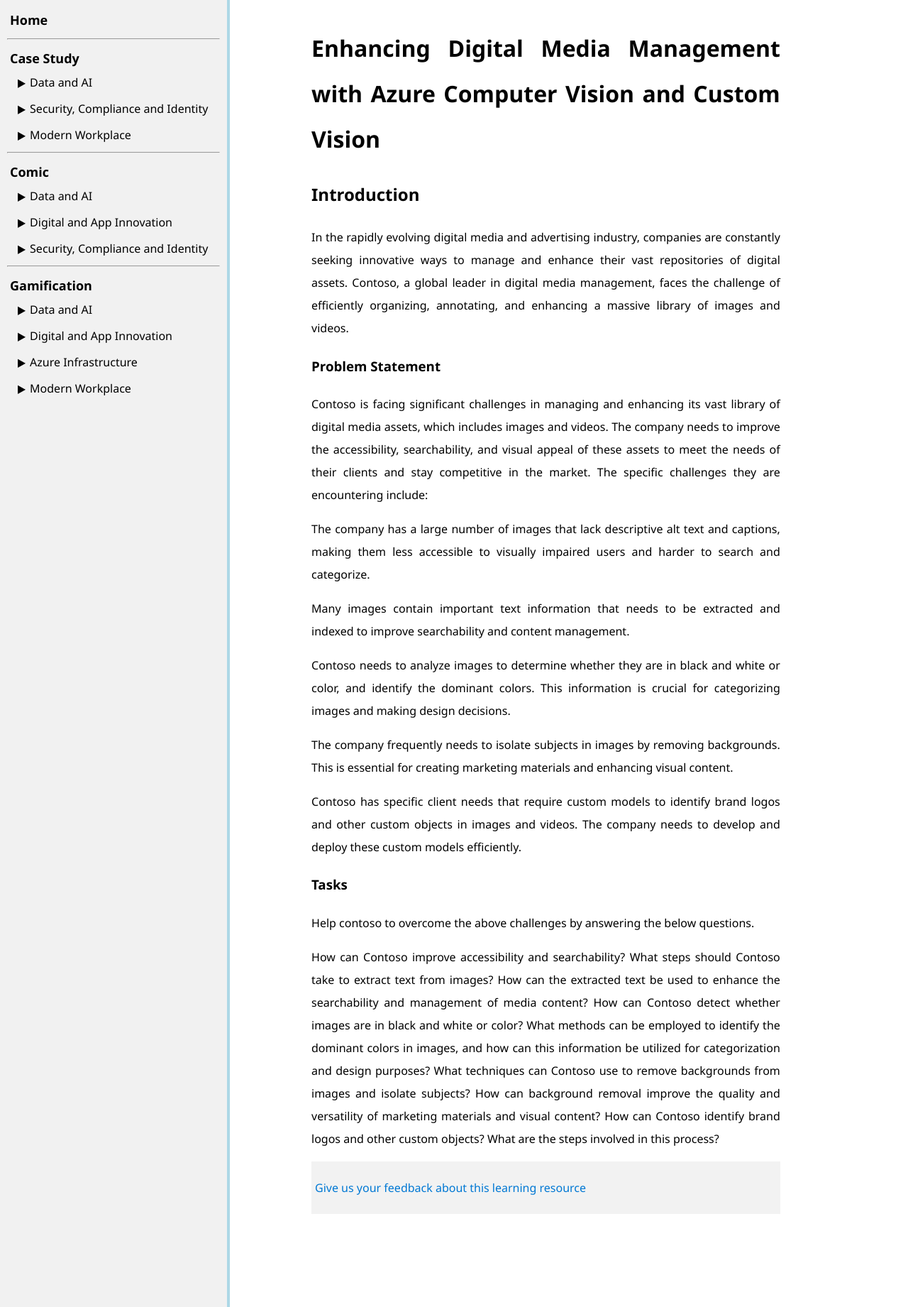
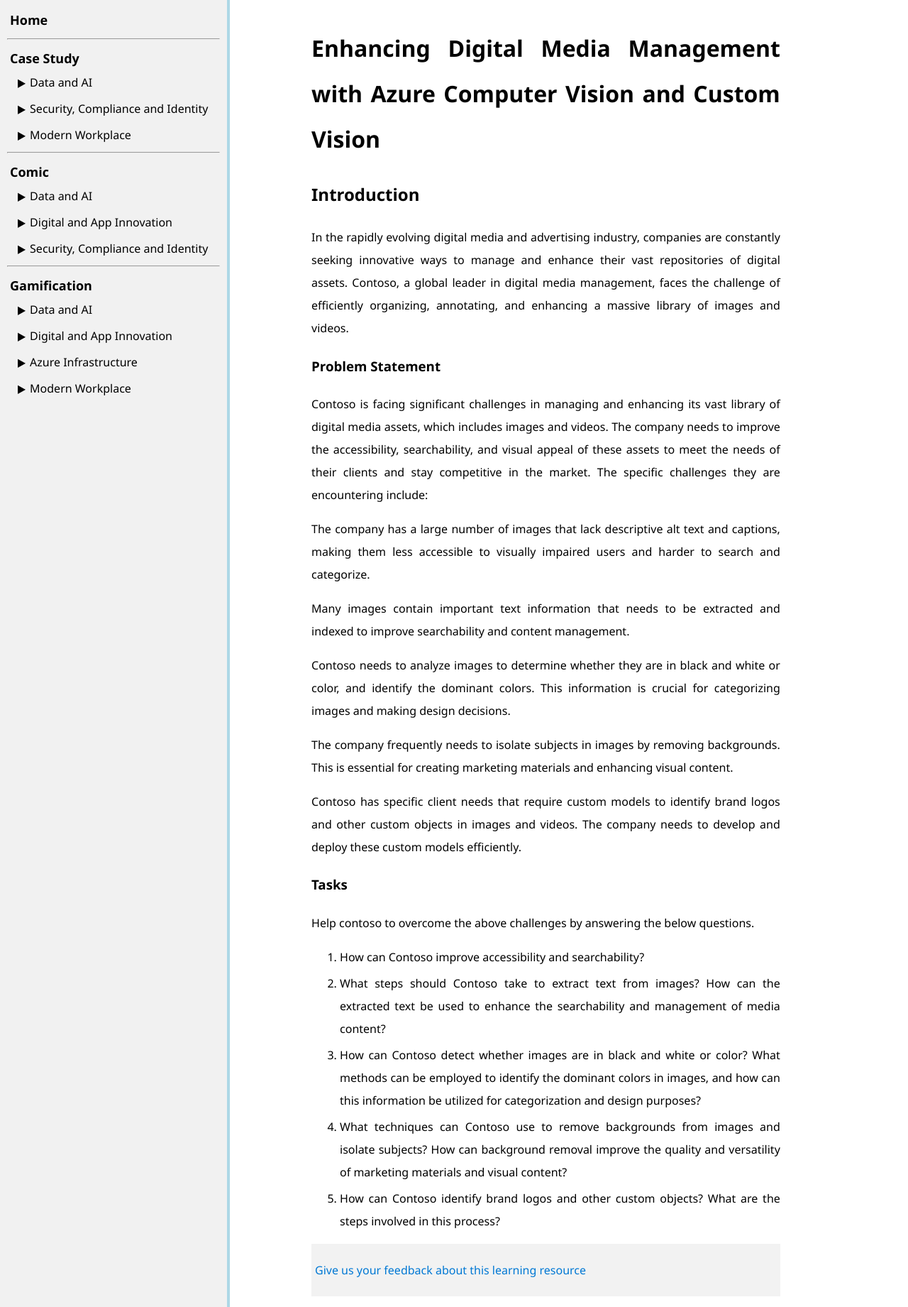
Before and after one commit to ningweinw/iengage, a Jekyll site: the page built from project-files/case-study/Data and AI/AI Vision in marketing.md, in a window 1280 px wide. Shown: the whole page at 71% size. Built offline with Jekyll 4.4.1, drawn with Linux system fonts in a browser that asks for light colours; some of the changed lines change nothing that is shown.

Commit message:
Update AI Vision in marketing.md

```diff
--- a/project-files/case-study/Data and AI/AI Vision in marketing.md
+++ b/project-files/case-study/Data and AI/AI Vision in marketing.md
@@ -15,21 +15,21 @@
 ### Problem Statement
 Contoso is facing significant challenges in managing and enhancing its vast library of digital media assets, which includes images and videos. The company needs to improve the accessibility, searchability, and visual appeal of these assets to meet the needs of their clients and stay competitive in the market. The specific challenges they are encountering include:
 
-- The company has a large number of images that lack descriptive alt text and captions, making them less accessible to visually impaired users and harder to search and categorize.
+* The company has a large number of images that lack descriptive alt text and captions, making them less accessible to visually impaired users and harder to search and categorize.
 
-- Many images contain important text information that needs to be extracted and indexed to improve searchability and content management.
+* Many images contain important text information that needs to be extracted and indexed to improve searchability and content management.
 
-- Contoso needs to analyze images to determine whether they are in black and white or color, and identify the dominant colors. This information is crucial for categorizing images and making design decisions.
+* Contoso needs to analyze images to determine whether they are in black and white or color, and identify the dominant colors. This information is crucial for categorizing images and making design decisions.
 
-- The company frequently needs to isolate subjects in images by removing backgrounds. This is essential for creating marketing materials and enhancing visual content.
+* The company frequently needs to isolate subjects in images by removing backgrounds. This is essential for creating marketing materials and enhancing visual content.
 
-- Contoso has specific client needs that require custom models to identify brand logos and other custom objects in images and videos. The company needs to develop and deploy these custom models efficiently.
+* Contoso has specific client needs that require custom models to identify brand logos and other custom objects in images and videos. The company needs to develop and deploy these custom models efficiently.
 
 ### Tasks
 Help contoso to overcome the above challenges by answering the below questions.
 
-How can Contoso improve accessibility and searchability?
-What steps should Contoso take to extract text from images? How can the extracted text be used to enhance the searchability and management of media content?
-How can Contoso detect whether images are in black and white or color? What methods can be employed to identify the dominant colors in images, and how can this information be utilized for categorization and design purposes?
-What techniques can Contoso use to remove backgrounds from images and isolate subjects? How can background removal improve the quality and versatility of marketing materials and visual content?
-How can Contoso identify brand logos and other custom objects? What are the steps involved in this process?
+1. How can Contoso improve accessibility and searchability?
+2. What steps should Contoso take to extract text from images? How can the extracted text be used to enhance the searchability and management of media content?
+3. How can Contoso detect whether images are in black and white or color? What methods can be employed to identify the dominant colors in images, and how can this information be utilized for categorization and design purposes?
+4. What techniques can Contoso use to remove backgrounds from images and isolate subjects? How can background removal improve the quality and versatility of marketing materials and visual content?
+5. How can Contoso identify brand logos and other custom objects? What are the steps involved in this process?
```
